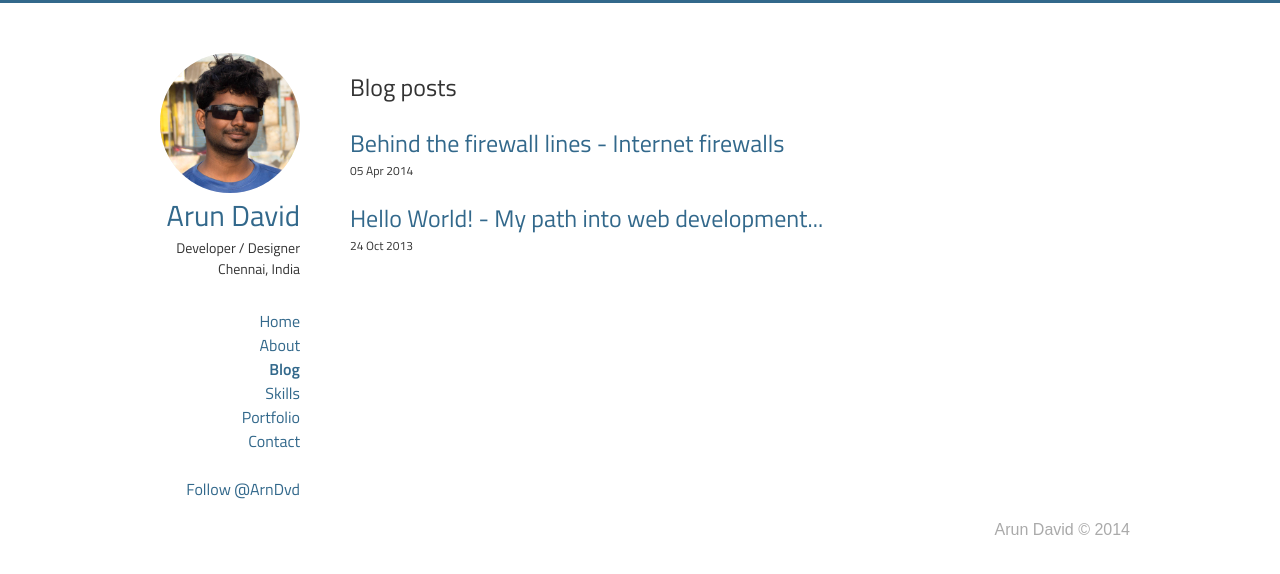
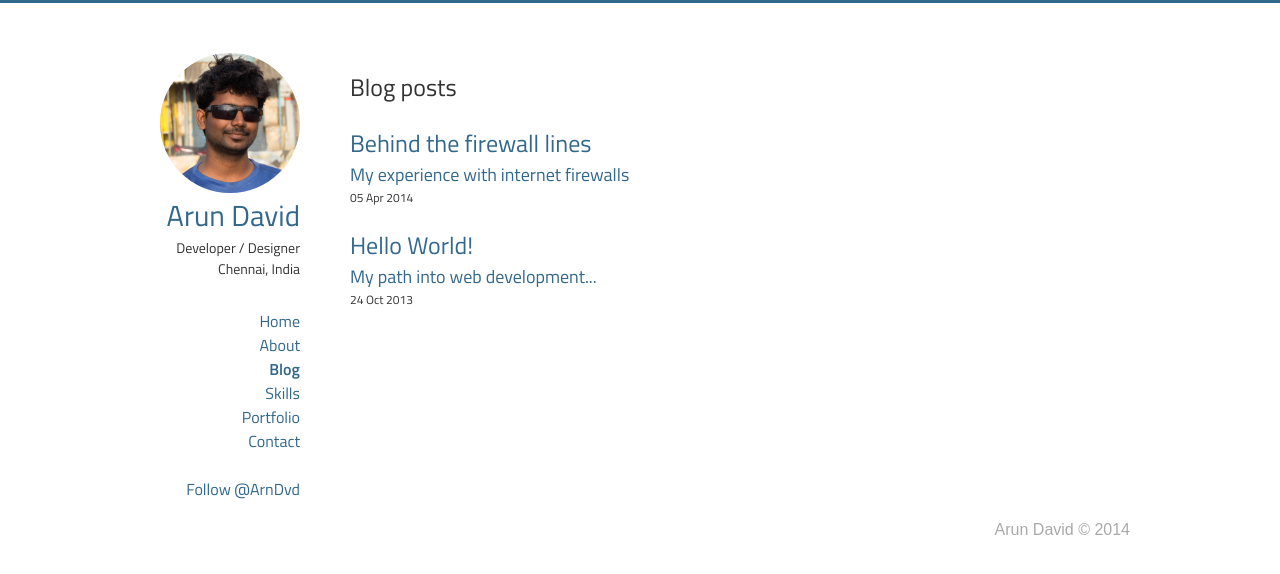
Before and after one commit to arunmdavid/blog, a Jekyll site: the page built from index.html, in a window 1280 px wide. Shown: the top 574 px of the page. Built offline with Jekyll 4.4.1, drawn with Linux system fonts in a browser that asks for light colours; Markdown is read by kramdown in place of the engine named in the settings; the list of posts is cut into pages by our own code; comment, search, counter and statistics services are not loaded.

Commit message:
Design fixes

```diff
--- a/_layouts/post.html
+++ b/_layouts/post.html
@@ -5,6 +5,7 @@ layout: blog
 <a href='/'>&laquo; Back to blog archive</a>
 </div>
 <h1 class='blog-post-title'>{{ page.title }}</h1>
+<h2 class='blog-post-subtitle'>{{ page.subtitle }}</h2>
 
 <div class="post">
 {{ content }}
--- a/_posts/2013-10-20-hello-world.markdown
+++ b/_posts/2013-10-20-hello-world.markdown
@@ -1,6 +1,7 @@
 ---
 layout: post
-title:  "Hello World! - My path into web development..."
+title:  "Hello World!"
+subtitle: "My path into web development..."
 date:   2013-10-24 00:15:00
 categories: post
 ---
--- a/_posts/2014-04-05-behind-the-firewall-lines.markdown
+++ b/_posts/2014-04-05-behind-the-firewall-lines.markdown
@@ -1,6 +1,7 @@
 ---
 layout: post
-title:  "Behind the firewall lines - Internet firewalls"
+title:  "Behind the firewall lines"
+subtitle: "My experience with internet firewalls"
 date:   2014-04-05 09:10:00
 categories: post
 ---
--- a/css/blog.css
+++ b/css/blog.css
@@ -2,10 +2,16 @@
 	margin: 20px 0;
 }
 .bloglist-post-title{
-	font-size:24px;
+	font-size:24px;margin-bottom: 0px;
+}
+.bloglist-post-subtitle{
+	margin-top: 0px;font-size: 18px;
 }
 .blog-post-title{
-	font-weight: normal;
+	font-weight: normal;margin-bottom: 0px;
+}
+.blog-post-subtitle{
+	font-weight: normal;margin-top: 0px;
 }
 .bloglist-post-meta{
 	font-size: 12px;
--- a/index.html
+++ b/index.html
@@ -10,9 +10,11 @@ canonical_url: "http://blog.arundavid.com"
     {% for post in paginator.posts %}
     	<div class='bloglist-post'>
       	{% if post.external_url %}
-	      <a class='bloglist-post-title' href="{{ post.external_url }}" target='_blank'>{{ post.title }}</a>
+	      <a class='bloglist-post-title' href="{{ post.external_url }}" target='_blank'>{{ post.title }}</a><br/>
+	      <a class='bloglist-post-subtitle' href="{{ post.external_url }}" target='_blank'>{{ post.subtitle }}</a>
 	    {% else %}
-	      <a class='bloglist-post-title' href="{{ post.url }}">{{ post.title }}</a>
+	      <a class='bloglist-post-title' href="{{ post.url }}">{{ post.title }}</a><br/>
+	      <a class='bloglist-post-subtitle' href="{{ post.url }}" target='_blank'>{{ post.subtitle }}</a>
 	    {% endif %}
      	<div class='bloglist-post-meta'>
      		{{ post.date | date_to_string }}
```
